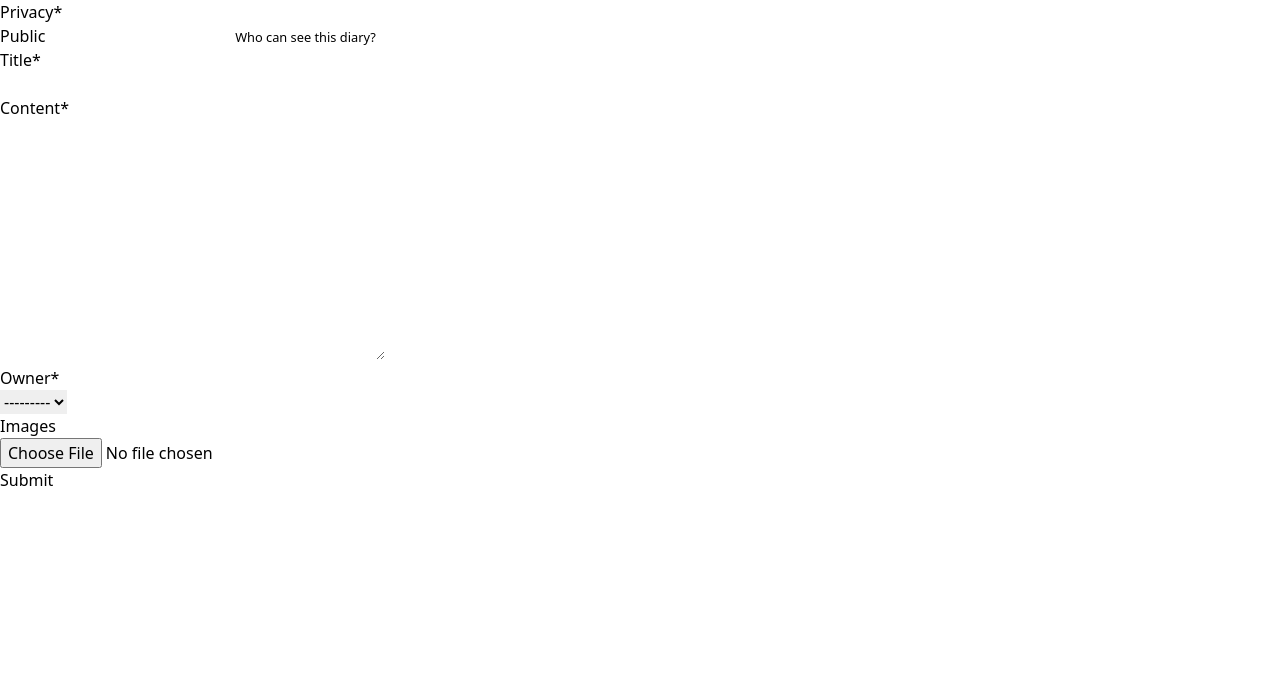
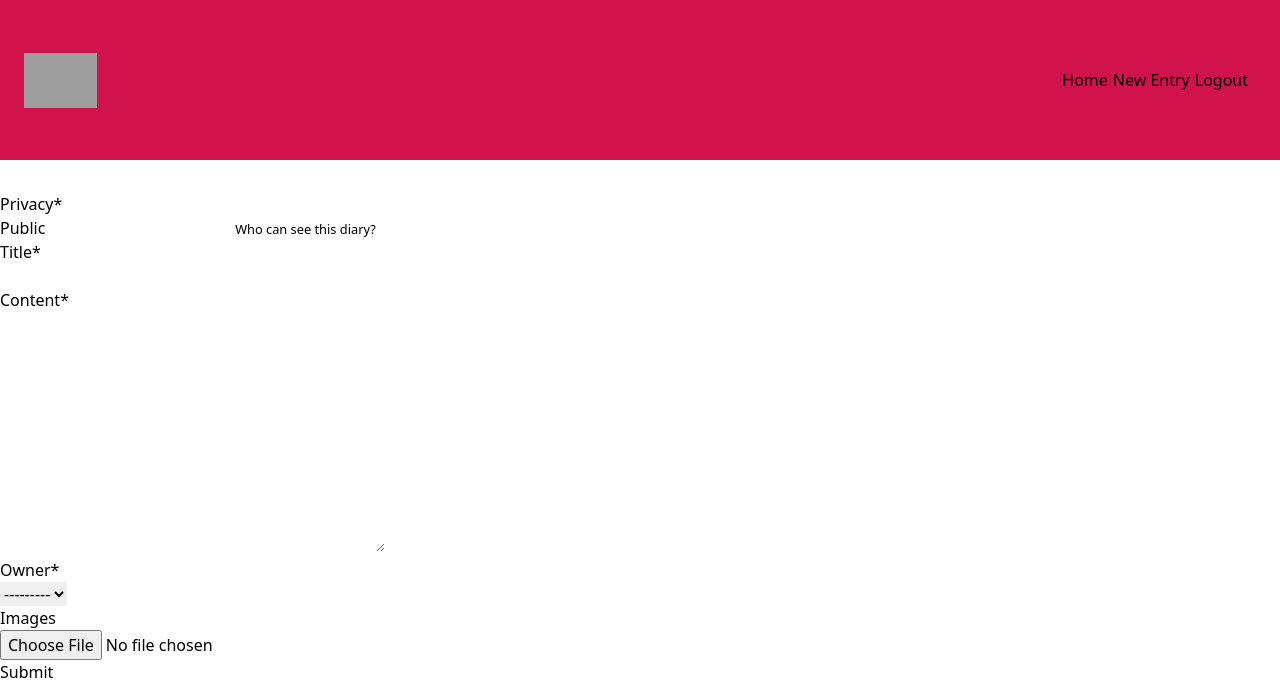
Before and after one commit to Zeef0/DDiary, a Django app: page /new/entry in a window 1280 px wide. Shown: the top 683 px of the page. Run offline with Django 4.2, Linux system fonts and the light colour scheme; the visitor is signed in with stand-in values (Sample User, id 1); some libraries are stand-ins or nearby versions; grey boxes are pictures that could not be loaded.

Commit message:
Created navbar on base template

```diff
--- /dev/null
+++ b/my_diary/entries/static/entries/base.css
@@ -0,0 +1,27 @@
+.navbar {
+    display: flex;
+    background-color: #d2124d;
+    justify-content: space-between;
+    align-items: center;
+    min-height: 20vh;
+    margin-bottom: 2rem;
+}
+
+.navbar .nav-brand {
+    padding-left: 1.5em;
+}
+.navbar .nav-brand .brand-logo {
+    height: 55px;
+}
+
+.navbar ul.nav-list {
+    display: flex;
+    align-items: baseline;
+    padding-right: 2rem;
+
+}
+
+.navbar ul li {
+    padding-left: 5px;
+
+}
--- a/my_diary/entries/templates/entries/base.html
+++ b/my_diary/entries/templates/entries/base.html
@@ -1,16 +1,29 @@
+{% load static %}
 <!DOCTYPE html>
 <html lang="en">
 <head>
     <meta charset="UTF-8">
     <title>Title</title>
     <meta name="viewport" content="width=device-width, initial-scale=1.0">
-
+    <link rel="stylesheet" href="{% static 'entries/base.css'%}">
 
     {% block css %}
     {%endblock%}
 
 </head>
 <body>
+    <nav class="navbar">
+        <a href="#" class="nav-brand"><img src="{% static 'entries/Media/D-Diary.svg'%}" class="brand-logo" alt="Error" srcset=""></a>
+        <ul class="nav-list">
+            <li>Home</li>
+            {% if request.user.is_authenticated %}
+            <li><a href="">New Entry</a></li>
+            <li><a href="">Logout</a></li>
+            {% else %}
+            <li><a href="">Logout</a></li>
+            {% endif %}
+        </ul>
+    </nav>
     {% block content %}
     {% endblock %}
 
--- a/my_diary/entries/templates/entries/home.html
+++ b/my_diary/entries/templates/entries/home.html
@@ -3,7 +3,9 @@
 {% block content %}
 
 
-{{ context.profile }}
+
+
+
 {% for i in context%}
     <li class="bg-blue-300">{{ i }}</li>
     <div class="content flex flex-column-reverse">
@@ -18,7 +20,7 @@
     {% else %}
     <small>crea{{ i.date_created }}</small>
 
-    <h4 style="color: #da52f6">XOXOXO<small>{{ i.entry_comments }}</small></h4>
+    <h4 style="color: #da52f6">XOXOXO<small>{{ i.comment.entry_comments }}</small></h4>
     {% endif %}
 
 
```
Also changed, not shown: my_diary/entries/migrations/0002_alter_comment_options_alter_comment_entry.py (added).
